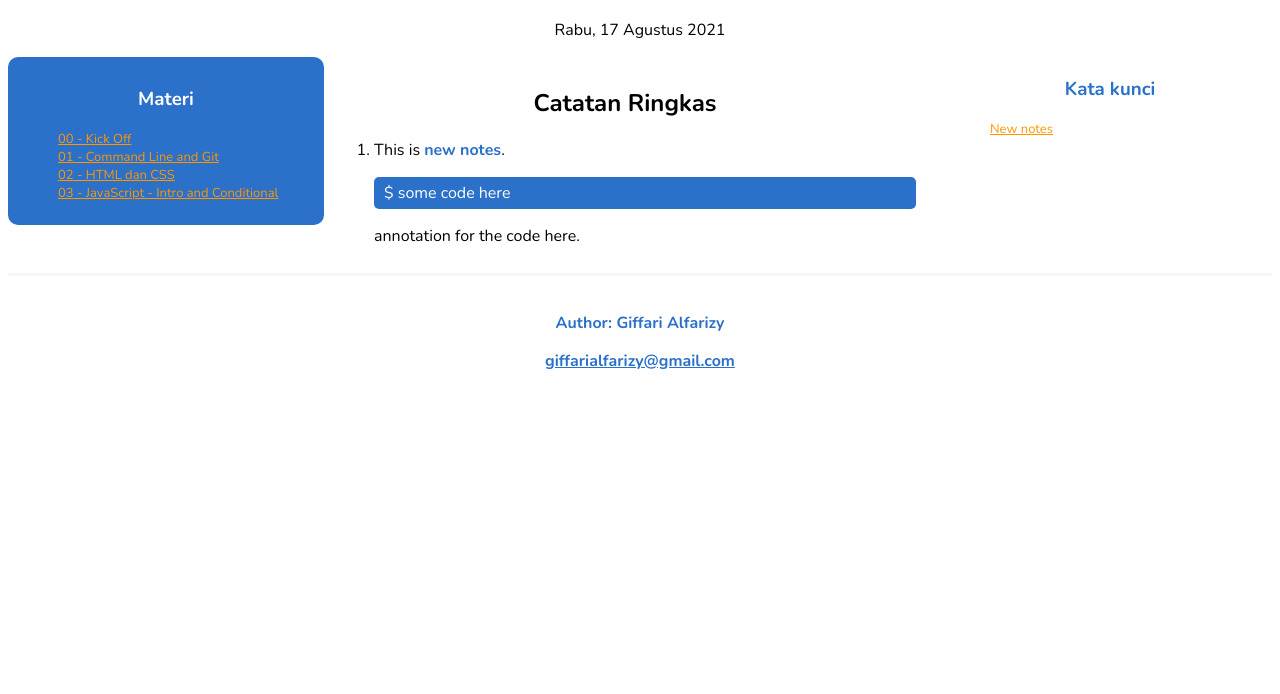
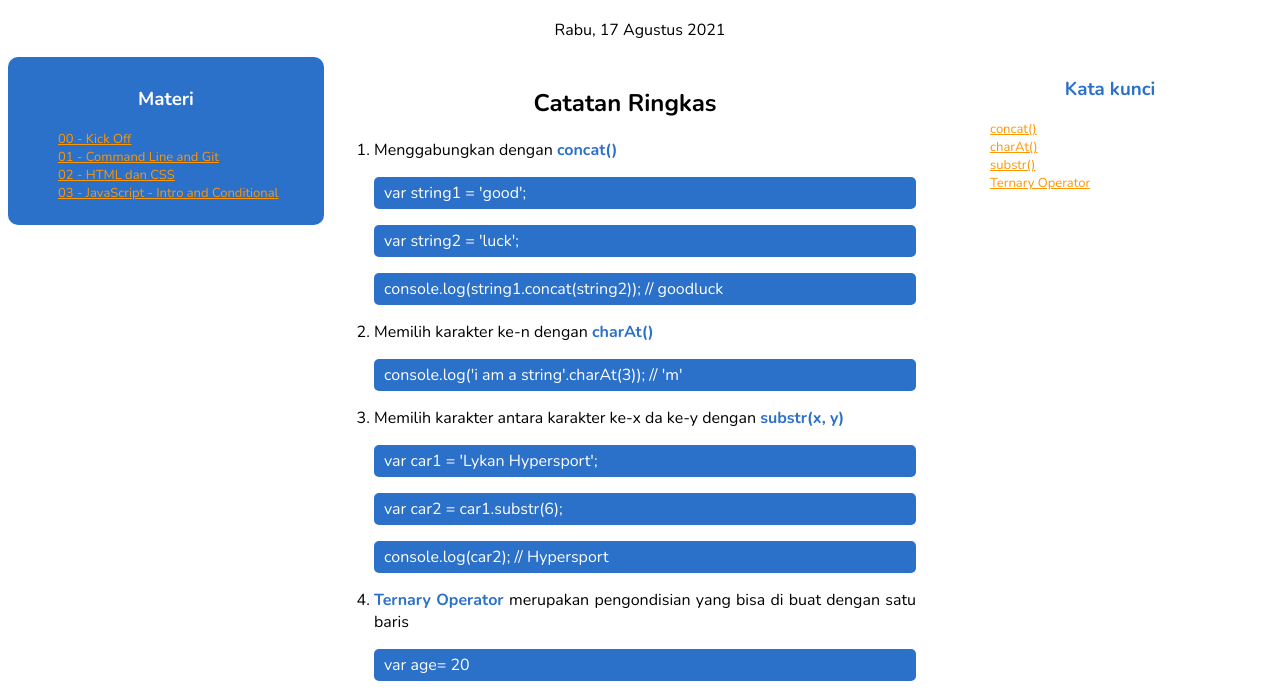
Before and after one commit to giffarialfarizy/catatan-react-sanbercode, a plain HTML site: page 03_180821_rabu_javascript-intro-and-conditional.html in a window 1280 px wide. Shown: the part 67-761 px from the top of the page. Drawn offline with nearby package versions, Linux system fonts and the light colour scheme.

Commit message:
day 3: JS intro and conditional

```diff
--- a/03_180821_rabu_javascript-intro-and-conditional.html
+++ b/03_180821_rabu_javascript-intro-and-conditional.html
@@ -40,10 +40,28 @@
       <div class="catatan">
         <h2>Catatan Ringkas</h2>
         <ol type="1">
-          <li id="note-baru">
-            <p>This is <span class="penting">new notes</span>.</p>
-            <p class="code">$ some code here</p>
-            <p>annotation for the code here.</p>
+          <li id="concat">
+            <p>Menggabungkan dengan <span class="penting">concat()</span></p>
+            <p class="code">var string1 = 'good';</p>
+            <p class="code">var string2 = 'luck';</p>
+            <p class="code">console.log(string1.concat(string2)); // goodluck</p>
+          </li>
+          <li id="charAt">
+            <p>Memilih karakter ke-n dengan <span class="penting">charAt()</span></p>
+            <p class="code">console.log('i am a string'.charAt(3)); // 'm'</p>
+          </li>
+          <li id="substr">
+            <p>Memilih karakter antara karakter ke-x da ke-y dengan <span class="penting">substr(x, y)</span></p>
+            <p class="code">var car1 = 'Lykan Hypersport';</p>
+            <p class="code">var car2 = car1.substr(6);</p>
+            <p class="code">console.log(car2); // Hypersport</p>
+          </li>
+          <li id="ternary">
+            <p><span class="penting">Ternary Operator </span>merupakan pengondisian yang bisa di buat dengan satu baris</p>
+            <p class="code">var age= 20</p>
+            <p class="code">var bisaVote= age > 20 ? "bisa vote" : "belum bisa vote" // hasilnya belum bisa vote</p>
+            <p class="code">var angka = 9</p>
+            <p class="code">var jenisBilangan = angka % 2 === 0 ? "Bilangan Genap" : "Bukan Bilangan Genap" //hasilnya bukan bilangan genap</p>
           </li>
         </ol>
       </div>
@@ -54,7 +72,16 @@
         <h3>Kata kunci</h3>
         <ul>
           <li>
-            <a href="#note-baru">New notes</a>
+            <a href="#concat">concat()</a>
+          </li>
+          <li>
+            <a href="#charAt">charAt()</a>
+          </li>
+          <li>
+            <a href="#substr">substr()</a>
+          </li>
+          <li>
+            <a href="#ternary">Ternary Operator</a>
           </li>
         </ul>
       </div>
```
